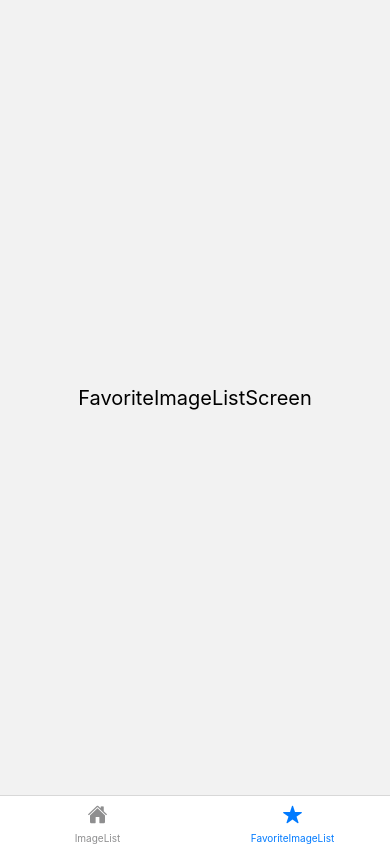
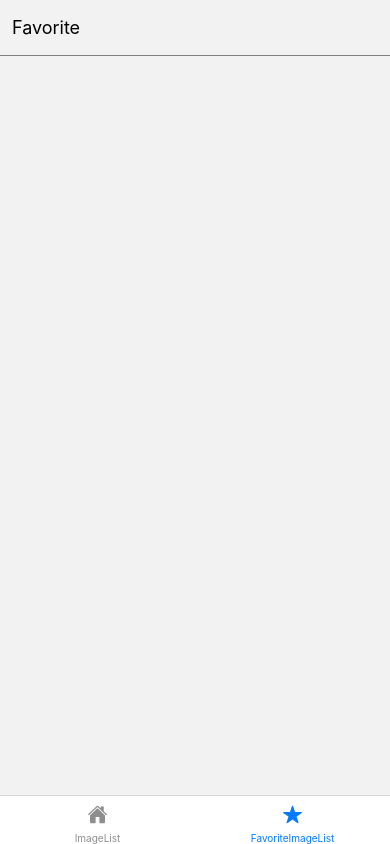
Before and after one commit to Yuhyeon0516/ReactNative-Wallpaper, a React Native app: screen /FavoriteImageList in a window 390 px wide. Built offline with nearby package versions, Linux system fonts and the light colour scheme.

Commit message:
create FavoriteImageList screen with use "redux" and add favorite function

```diff
--- a/App.js
+++ b/App.js
@@ -1,10 +1,14 @@
 import { NavigationContainer } from "@react-navigation/native";
 import RootStackNavigations from "./src/navigations/RootStackNavigations";
+import { Provider } from "react-redux";
+import store from "./src/store/store";
 
 export default function App() {
   return (
     <NavigationContainer>
-      <RootStackNavigations />
+      <Provider store={store}>
+        <RootStackNavigations />
+      </Provider>
     </NavigationContainer>
   );
 }
--- /dev/null
+++ b/src/actions/favorite.js
@@ -0,0 +1,8 @@
+export const ACTION_CLICKED_FAVORITE = "ACTION_CLICKED_FAVORITE";
+
+export function onClickFavorite(clickedItem) {
+  return {
+    type: ACTION_CLICKED_FAVORITE,
+    clicked: clickedItem,
+  };
+}
--- /dev/null
+++ b/src/reducers/favoriteReducer.js
@@ -0,0 +1,27 @@
+import { ACTION_CLICKED_FAVORITE } from "../actions/favorite";
+
+export const initialState = {
+  favoriteList: [],
+};
+
+export function favoriteListReducer(state = initialState, action) {
+  if (action.type === ACTION_CLICKED_FAVORITE) {
+    const hasItem = state.favoriteList.filter((item) => item === action.clicked).length > 0;
+
+    if (hasItem) {
+      return {
+        ...state,
+        favoriteList: state.favoriteList.filter((item) => item !== action.clicked),
+      };
+    }
+
+    return {
+      ...state,
+      favoriteList: state.favoriteList.concat([action.clicked]),
+    };
+  }
+
+  return {
+    ...state,
+  };
+}
--- a/src/screen/FavoriteImageListScreen.js
+++ b/src/screen/FavoriteImageListScreen.js
@@ -1,10 +1,23 @@
-import { View } from "react-native";
-import { Typography } from "../components/Typography";
+import { FlatList, View } from "react-native";
+import { useSelector } from "react-redux";
+import { Header } from "../components/Header/Header";
+import PhotoListItem from "../components/PhotoListItem";
 
 export default function FavoriteImageListScreen() {
+  const imageList = useSelector((state) => state.favorite.favoriteList);
   return (
-    <View style={{ flex: 1, justifyContent: "center", alignItems: "center" }}>
-      <Typography fontSize={20}>FavoriteImageListScreen</Typography>
+    <View style={{ flex: 1 }}>
+      <Header>
+        <Header.Title title="Favorite" />
+      </Header>
+
+      <FlatList
+        style={{ flex: 1 }}
+        data={imageList}
+        renderItem={(item) => {
+          return <PhotoListItem url={item} />;
+        }}
+      />
     </View>
   );
 }
--- a/src/screen/ImageDetailScreen.js
+++ b/src/screen/ImageDetailScreen.js
@@ -8,11 +8,22 @@ import { CustomButton } from "../components/CustomButton";
 import { Icon } from "../components/Icons";
 import * as FileSystem from "expo-file-system";
 import * as MediaLibrary from "expo-media-library";
+import { useDispatch } from "react-redux";
+import { onClickFavorite } from "../actions/favorite";
+import { useSelector } from "react-redux";
 
 export default function ImageDetailScreen() {
   const navigation = useNavigation();
   const route = useRoute();
   const [downloading, setDownloading] = useState(false);
+
+  const dispatch = useDispatch();
+
+  const onPressFavorite = useCallback(() => {
+    console.log("on press favorite");
+    dispatch(onClickFavorite(route.params.url));
+  }, []);
+
   const onPressBack = useCallback(() => {
     navigation.goBack();
   }, []);
@@ -46,6 +57,9 @@ export default function ImageDetailScreen() {
   }, []);
 
   const { width } = useWindowDimensions();
+  const isFavorite = useSelector((state) => {
+    return state.favorite.favoriteList.filter((item) => item === route.params.url).length > 0;
+  });
 
   return (
     <View style={{ flex: 1 }}>
@@ -54,6 +68,7 @@ export default function ImageDetailScreen() {
           <Header.Icon iconName={"arrow-back"} onPress={onPressBack} />
           <Header.Title title={"Image Detail"} />
         </Header.Group>
+        <Header.Icon iconName={isFavorite ? "heart" : "heart-outline"} onPress={onPressFavorite} />
       </Header>
 
       <View style={{ flex: 1, justifyContent: "center", alignItems: "center" }}>
--- /dev/null
+++ b/src/store/store.js
@@ -0,0 +1,11 @@
+import { combineReducers, createStore, applyMiddleware } from "redux";
+import { favoriteListReducer } from "../reducers/favoriteReducer";
+import logger from "redux-logger";
+
+const rootReducer = combineReducers({
+  favorite: favoriteListReducer,
+});
+
+const store = createStore(rootReducer, applyMiddleware(logger));
+
+export default store;
```
Also changed, not shown: package.json (+5 -2 lines), 1 other file (tests, documents, lock files or other folders).
